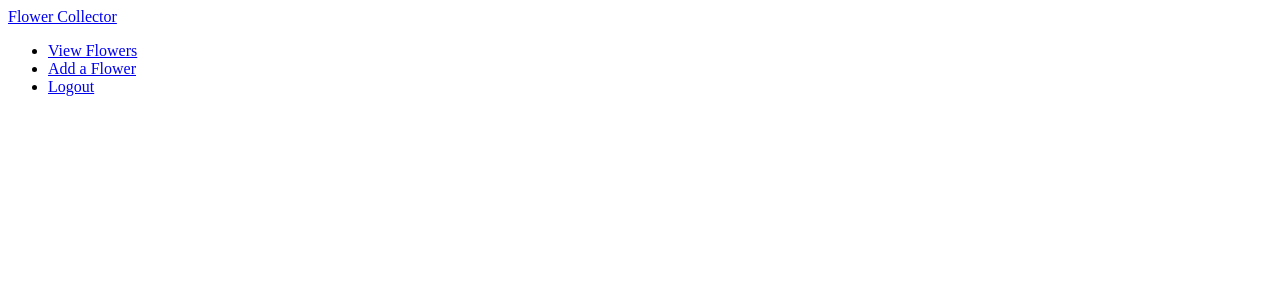
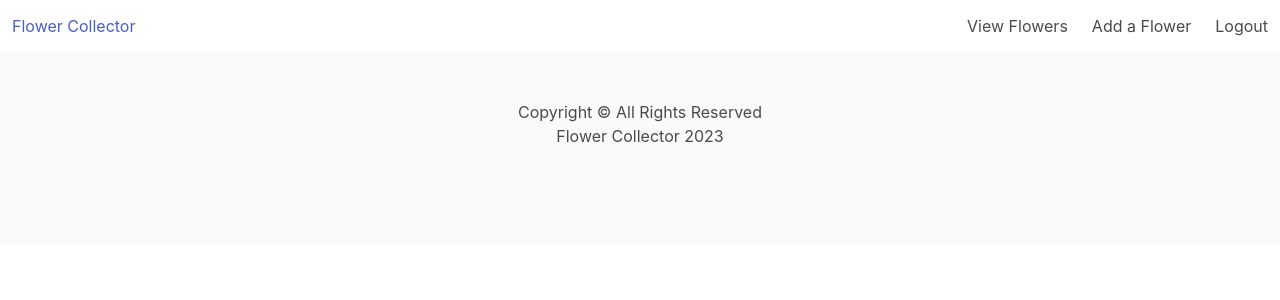
Before and after one commit to ambertav/flower_collector, a Django app: page /flowers/ in a window 1280 px wide. Shown: the top 300 px of the page. Run offline with Django 4.2, Linux system fonts and the light colour scheme; the visitor is signed in with stand-in values (Sample User, id 1); data that the repository does not hold is empty.

Commit message:
adds bulma css, styles list view

```diff
--- a/main_app/templates/base.html
+++ b/main_app/templates/base.html
@@ -1,42 +1,46 @@
+{% load static %}
+
 <!DOCTYPE html>
 <html lang="en">
 <head>
     <meta charset="UTF-8">
     <meta http-equiv="X-UA-Compatible" content="IE=edge">
     <meta name="viewport" content="width=device-width, initial-scale=1.0">
+    <link rel="stylesheet" href="{% static 'style.css' %}">
+    <link rel="stylesheet" href="https://cdn.jsdelivr.net/npm/bulma@0.9.4/css/bulma.min.css">
     {% block title %}
         <title>Flower Collector</title>
     {% endblock %}
 </head>
 <body>
     <header>
-        <nav>
-            <a href="{% url 'home' %}">Flower Collector</a>
-            <ul>
+        <nav class="navbar" aria-label="main navigation">
+            <div class="navbar-brand">
+                <a class="navbar-item" href="{% url 'home' %}">Flower Collector</a>
+            </div>
+            <div class="navbar-end">
                 {% if user.is_authenticated %}
-                    <li>
-                        <a href="{% url 'flower_list' %}">View Flowers</a>
-                    </li>
-                    <li>
-                        <a href="{% url 'flower_create' %}">Add a Flower</a>
-                    </li>
-                    <li>
-                        <a href="{% url 'logout' %}">Logout</a>
-                </li>
+                    <a class="navbar-item" href="{% url 'flower_list' %}">View Flowers</a>
+                    <a class="navbar-item" href="{% url 'flower_create' %}">Add a Flower</a>
+                    <a class="navbar-item" href="{% url 'logout' %}">Logout</a>
                 {% else %}
-                    <li>
-                        <a href="{% url 'login' %}">Login</a>
-                    </li>
-                    <li>
-                        <a href="{% url 'signup' %}">Signup</a>
-                    </li>
+                    <a class="navbar-item" href="{% url 'login' %}">Login</a>
+                    <a class="navbar-item" href="{% url 'signup' %}">Signup</a>
+            </div>
                 {% endif %}
-            </ul>
         </nav>
     </header>
     <main>
         {% block content %}
         {% endblock %}
     </main>
+    <footer class="footer">
+        <div class="content has-text-centered">
+            <span>Copyright &copy; All Rights Reserved</span>
+            <br>
+            <span>Flower Collector {% now 'Y' %} </span>
+        </div>
+
+    </footer>
 </body>
 </html>
--- a/main_app/templates/flowers/flower_list.html
+++ b/main_app/templates/flowers/flower_list.html
@@ -2,16 +2,23 @@
 
 {% block content %}
 
-{% for flower in object_list %}
+<div class="container is-max-desktop">
+    {% for flower in object_list %}
 
-    <a href="{% url 'flower_detail' flower.id %}">
-        <div>
-            <h3>name: {{ flower.name.capitalize }}</h3>
-            <p>{{ flower.color.capitalize }}</p>
-            <p>Life Cycle Stage: {{ flower.stage }}</p>
+        <div class="card mb-5 p-0">
+            <div class="card-content">
+                <a href="{% url 'flower_detail' flower.id %}">
+                    <p class="card-header-title p-0">{{ flower.name.capitalize }}</p>
+                    <div class="ml-4">
+                        <p>{{ flower.color.capitalize }}</p>
+                        <p>{{ flower.description.capitalize }}</p>
+                        <p>Life Cycle Stage: {{ flower.stage.get_stage_display }}</p>
+                    </div>
+                </a>
+            </div>
         </div>
-    </a>
 
-{% endfor %}
+    {% endfor %}
+</div>
 
 {% endblock %}
```
